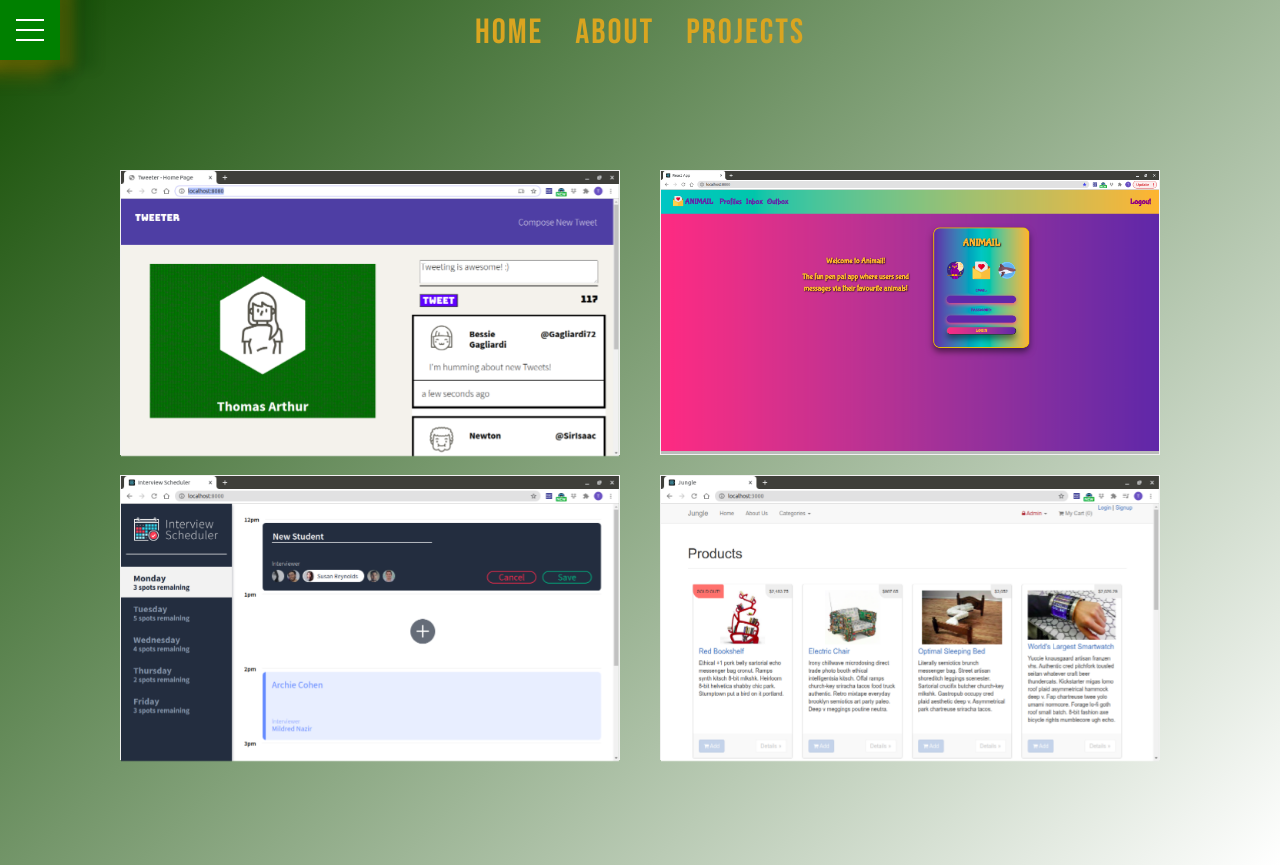
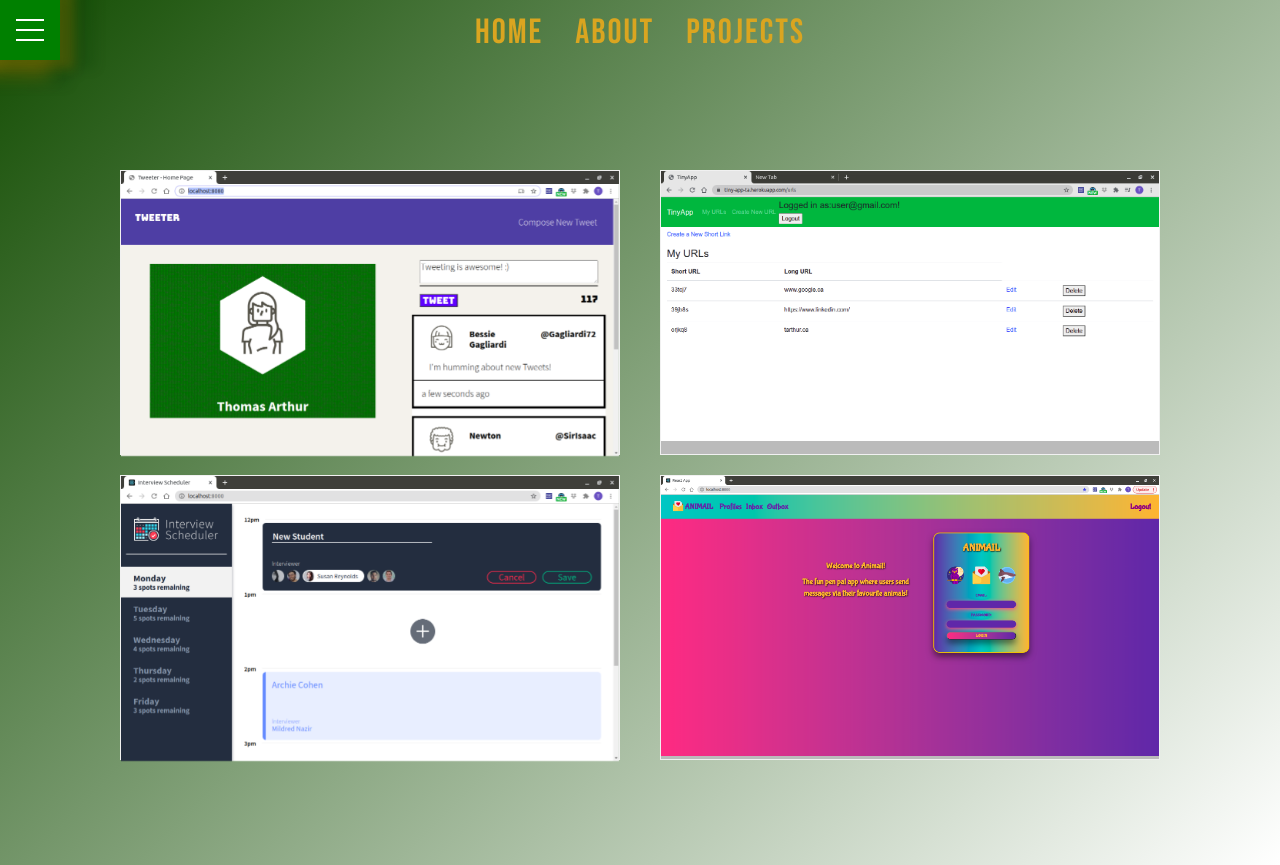
Before and after one commit to ThomasA64/PortfolioTA, a React (Create React App) app: page /projects in a window 1280 px wide. Built offline with nearby package versions, Linux system fonts and the light colour scheme; a web font is replaced by a local one.

Commit message:
switched TinyApp with Jungle Railsin Projects component, added link to delpoyment on Heroku

```diff
--- a/src/components/NavBar.js
+++ b/src/components/NavBar.js
@@ -10,7 +10,7 @@ export default function NavBar() {
         </Nav.Link>
       </Nav.Item>
       <Nav.Item>
-        <Nav.Link className="nav-link" href="/bio">
+        <Nav.Link className="nav-link" href="/about">
           About
         </Nav.Link>
       </Nav.Item>
--- a/src/components/Projects.js
+++ b/src/components/Projects.js
@@ -51,6 +51,28 @@ export default function Projects() {
         </div>
 
         <div classname="double-proj">
+          <a href="https://tiny-app-ta.herokuapp.com/login">
+            <div className="flip-card">
+              <div className="flip-card-inner">
+                <div className="flip-card-front">
+                  <img
+                    className="img-projects"
+                    src="./docs/TinyAppUser.png"
+                    alt="Project"
+                  />
+                </div>
+                <div className="flip-card-back">
+                  <h1>TinyApp</h1>
+                  <p>
+                    Tiny App is an app built through Node.js and Express.js to
+                    showcase Login features and Routing.
+                    <br></br>
+                    It allows the user to sign in and create custom short URLS.
+                  </p>
+                </div>
+              </div>
+            </div>
+          </a>
           <div className="flip-card">
             <div className="flip-card-inner">
               <div className="flip-card-front">
@@ -72,29 +94,6 @@ export default function Projects() {
               </div>
             </div>
           </div>
-          <div className="flip-card">
-            <div className="flip-card-inner">
-              <div className="flip-card-front">
-                <img
-                  className="img-projects"
-                  src="./docs/JungleHome.png"
-                  alt="Project"
-                />
-              </div>
-              <div className="flip-card-back">
-                <h1>Jungle on Rails</h1>
-                <p>
-                  Jungle is a mini e-commerce application built with Ruby on
-                  Rails.
-                  <br></br>
-                  Choose from many wacky inventions including the Electric
-                  Chair, Human Feet Shoes and Modern Skateboards! Who needs
-                  plain boring common items found on Amazon when you have access
-                  to the world's most interesting items?!
-                </p>
-              </div>
-            </div>
-          </div>
         </div>
       </section>
     </>
```
Also changed, not shown: public/docs/TinyAppUser.png (added).
